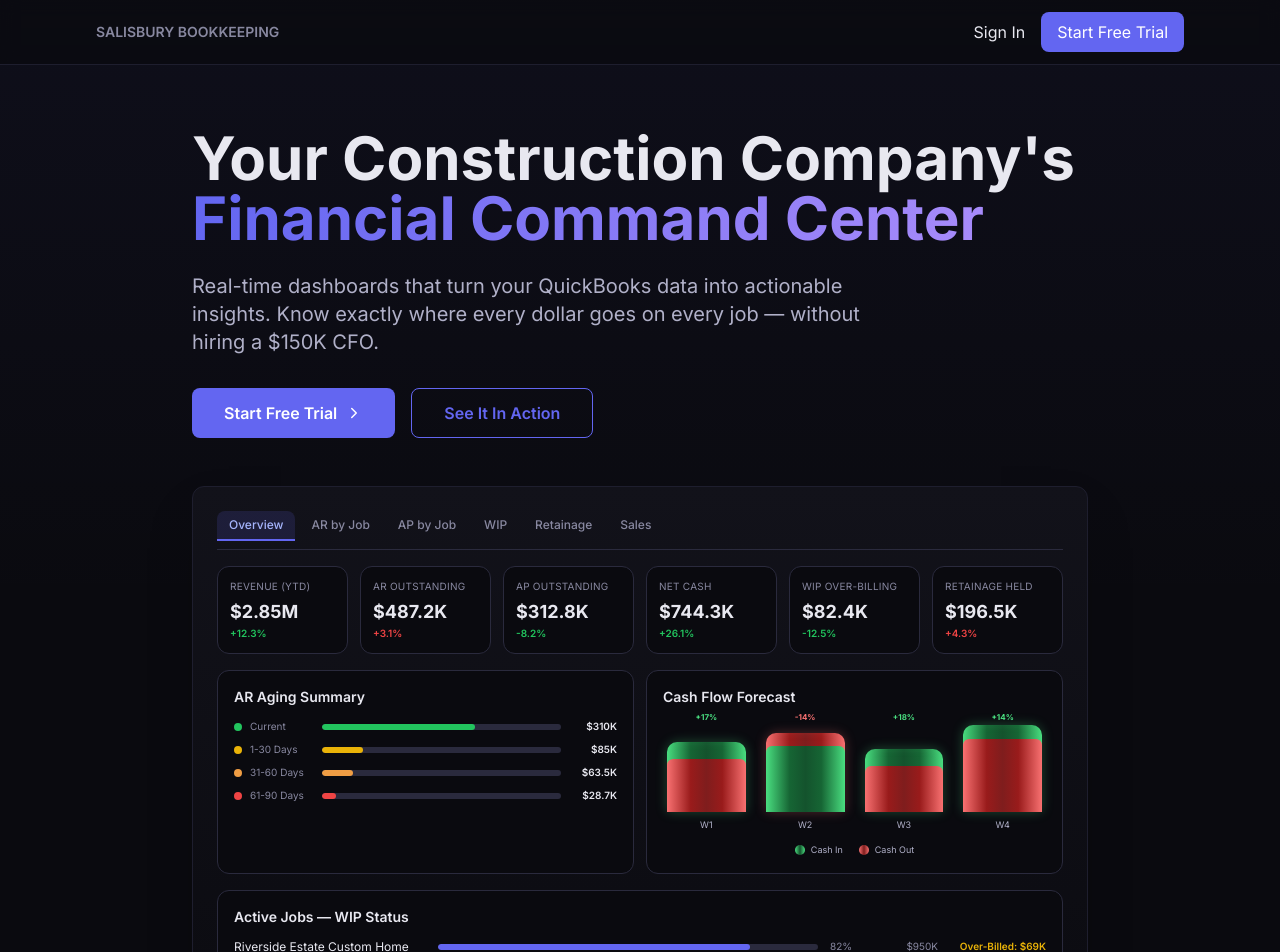
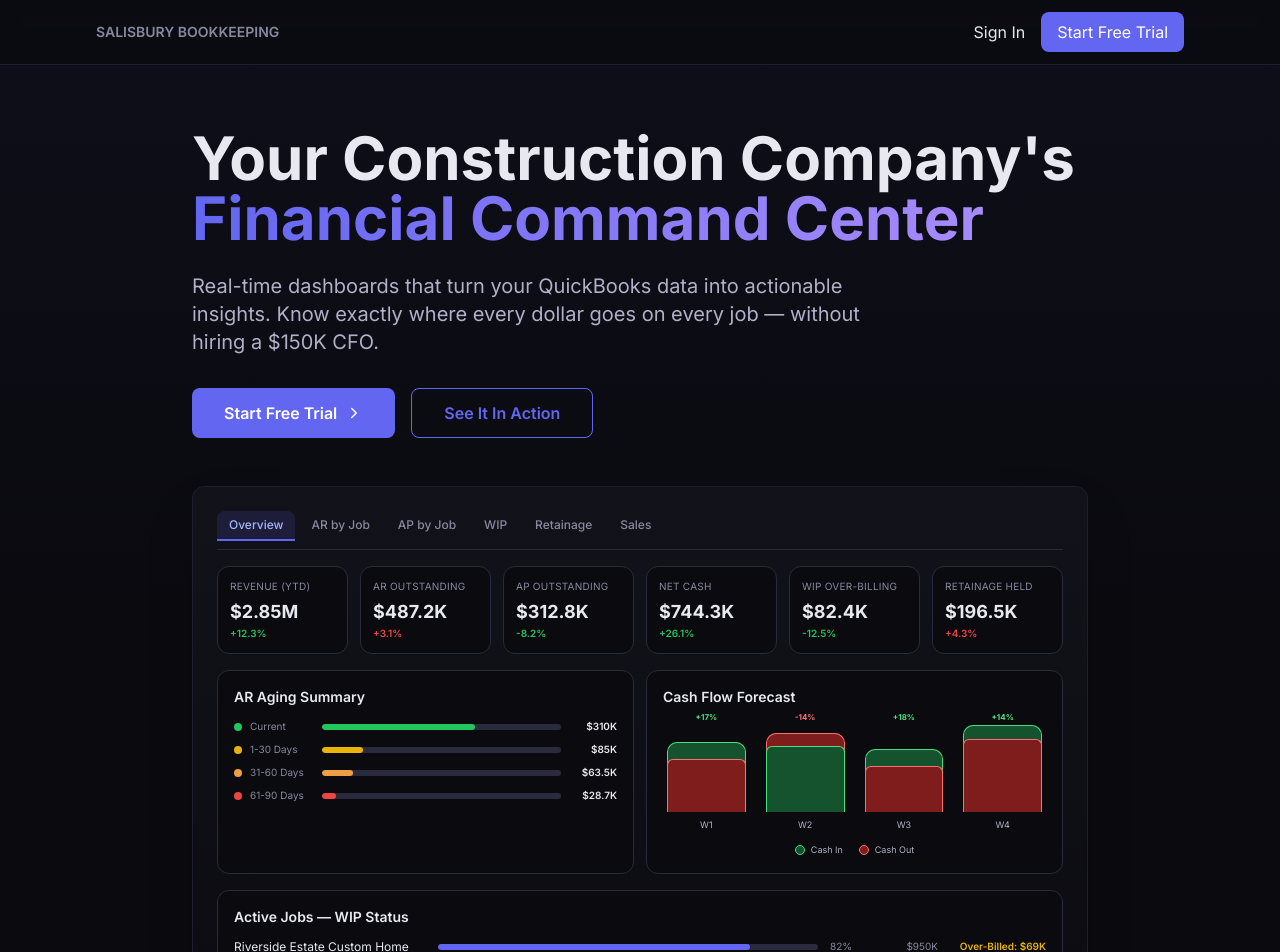
Before and after one commit to CorySlsbry/Contractor-CFO-Dashboard, a Next.js app: page / in a window 1280 px wide. Shown: the top 952 px of the page. Built offline with nearby package versions, Linux system fonts and the light colour scheme.

Commit message:
Simplify cash flow chart: dark fills with light colored edges, no gradients

```diff
--- a/src/app/page.tsx
+++ b/src/app/page.tsx
@@ -119,7 +119,7 @@ export default function LandingPage() {
                 </div>
               </div>
 
-              {/* Cash Flow Chart Mock — Overlapping Bars with Gradients */}
+              {/* Cash Flow Chart Mock — Overlapping Bars */}
               <div className="bg-[#0a0a0f] border border-[#2a2a3d] rounded-lg p-4">
                 <div className="text-sm font-semibold text-[#e8e8f0] mb-3">Cash Flow Forecast</div>
                 <div className="flex items-end gap-3 h-28">
@@ -130,33 +130,27 @@ export default function LandingPage() {
                     { week: 'W4', inflow: 90, outflow: 76 },
                   ].map((w) => {
                     const isPositive = w.inflow >= w.outflow;
-                    const outerGrad = isPositive
-                      ? 'linear-gradient(90deg, #4ade80 0%, #166534 30%, #14532d 50%, #166534 70%, #4ade80 100%)'
-                      : 'linear-gradient(90deg, #f87171 0%, #991b1b 30%, #7f1d1d 50%, #991b1b 70%, #f87171 100%)';
-                    const innerGrad = isPositive
-                      ? 'linear-gradient(90deg, #f87171 0%, #991b1b 30%, #7f1d1d 50%, #991b1b 70%, #f87171 100%)'
-                      : 'linear-gradient(90deg, #4ade80 0%, #166534 30%, #14532d 50%, #166534 70%, #4ade80 100%)';
-                    const outerGlow = isPositive
-                      ? '0 0 12px rgba(74,222,128,0.3), inset 0 0 8px rgba(74,222,128,0.15)'
-                      : '0 0 12px rgba(248,113,113,0.3), inset 0 0 8px rgba(248,113,113,0.15)';
                     return (
                       <div key={w.week} className="flex-1 flex flex-col items-center gap-1.5">
                         <div className="w-full relative h-24 flex items-end justify-center">
-                          {/* Outer bar (larger value) — gradient with bright edges, dark center */}
+                          {/* Outer bar — dark fill, light colored edge */}
                           <div
                             className="absolute bottom-0 left-1 right-1 rounded-t-md"
                             style={{
                               height: `${Math.max(w.inflow, w.outflow)}%`,
-                              background: outerGrad,
-                              boxShadow: outerGlow,
+                              backgroundColor: isPositive ? '#14532d' : '#7f1d1d',
+                              border: `1.5px solid ${isPositive ? '#4ade80' : '#f87171'}`,
+                              borderBottom: 'none',
                             }}
                           />
-                          {/* Inner bar (smaller value) — same width, overlaid */}
+                          {/* Inner bar — dark fill, light colored edge */}
                           <div
                             className="absolute bottom-0 left-1 right-1 rounded-t-sm"
                             style={{
                               height: `${Math.min(w.inflow, w.outflow)}%`,
-                              background: innerGrad,
+                              backgroundColor: isPositive ? '#7f1d1d' : '#14532d',
+                              border: `1.5px solid ${isPositive ? '#f87171' : '#4ade80'}`,
+                              borderBottom: 'none',
                             }}
                           />
                           {/* Net indicator */}
@@ -172,8 +166,8 @@ export default function LandingPage() {
                   })}
                 </div>
                 <div className="flex gap-4 mt-3 justify-center">
-                  <div className="flex items-center gap-1.5"><div className="w-2.5 h-2.5 rounded-sm" style={{ background: 'linear-gradient(90deg, #4ade80, #14532d, #4ade80)' }} /><span className="text-[9px] text-[#b0b0c8]">Cash In</span></div>
-                  <div className="flex items-center gap-1.5"><div className="w-2.5 h-2.5 rounded-sm" style={{ background: 'linear-gradient(90deg, #f87171, #7f1d1d, #f87171)' }} /><span className="text-[9px] text-[#b0b0c8]">Cash Out</span></div>
+                  <div className="flex items-center gap-1.5"><div className="w-2.5 h-2.5 rounded-sm" style={{ backgroundColor: '#14532d', border: '1.5px solid #4ade80' }} /><span className="text-[9px] text-[#b0b0c8]">Cash In</span></div>
+                  <div className="flex items-center gap-1.5"><div className="w-2.5 h-2.5 rounded-sm" style={{ backgroundColor: '#7f1d1d', border: '1.5px solid #f87171' }} /><span className="text-[9px] text-[#b0b0c8]">Cash Out</span></div>
                 </div>
               </div>
             </div>
```
